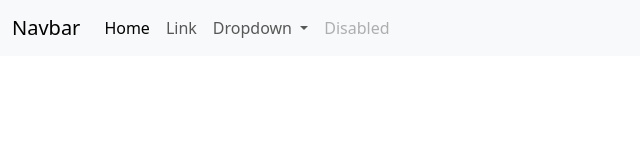
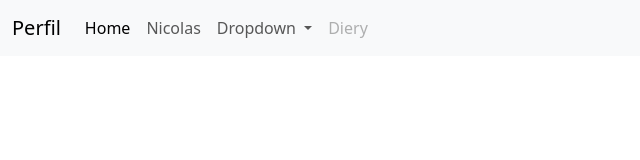
Before and after one commit to DieryValencia/PerfilColaborativo, a plain HTML site: page index.html in a window 1280 px wide. Shown: the full height of the page, 0-640 px from the left. Drawn offline with nearby package versions, Linux system fonts and the light colour scheme.

Commit message:
perfiles en dev

```diff
--- a/index.html
+++ b/index.html
@@ -12,7 +12,7 @@
 
     <nav class="navbar navbar-expand-lg bg-body-tertiary">
   <div class="container-fluid">
-    <a class="navbar-brand" href="#">Navbar</a>
+    <a class="navbar-brand" href="#">Perfil</a>
     <button class="navbar-toggler" type="button" data-bs-toggle="collapse" data-bs-target="#navbarSupportedContent" aria-controls="navbarSupportedContent" aria-expanded="false" aria-label="Toggle navigation">
       <span class="navbar-toggler-icon"></span>
     </button>
@@ -22,7 +22,7 @@
           <a class="nav-link active" aria-current="page" href="#">Home</a>
         </li>
         <li class="nav-item">
-          <a class="nav-link" href="#">Link</a>
+          <a class="nav-link" href="#">Nicolas</a>
         </li>
         <li class="nav-item dropdown">
           <a class="nav-link dropdown-toggle" href="#" role="button" data-bs-toggle="dropdown" aria-expanded="false">
@@ -36,7 +36,7 @@
           </ul>
         </li>
         <li class="nav-item">
-          <a class="nav-link disabled" aria-disabled="true">Disabled</a>
+          <a class="nav-link disabled" aria-disabled="true">Diery</a>
         </li>
       </ul>
       <form class="d-flex" role="search">
```
